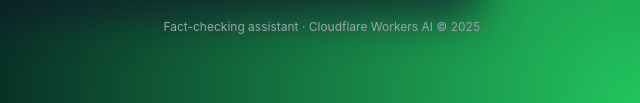
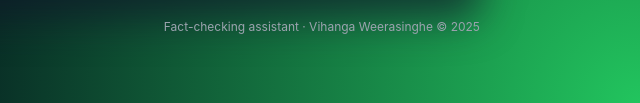
Before and after one commit to vihanga-w/ai-application-assignment, a website: page public/index.html in a window 1280 px wide. Shown: the part 694-797 px from the top of the page, 640-1280 px from the left. Drawn offline with Linux system fonts and the light colour scheme.

Commit message:
Change copyright

```diff
--- a/public/index.html
+++ b/public/index.html
@@ -422,7 +422,7 @@
       </div>
 
       <footer>
-        <p>Fact-checking assistant &middot; Cloudflare Workers AI &copy; 2025</p>
+        <p>Fact-checking assistant &middot; Vihanga Weerasinghe &copy; 2025</p>
       </footer>
     </div>
 
```
